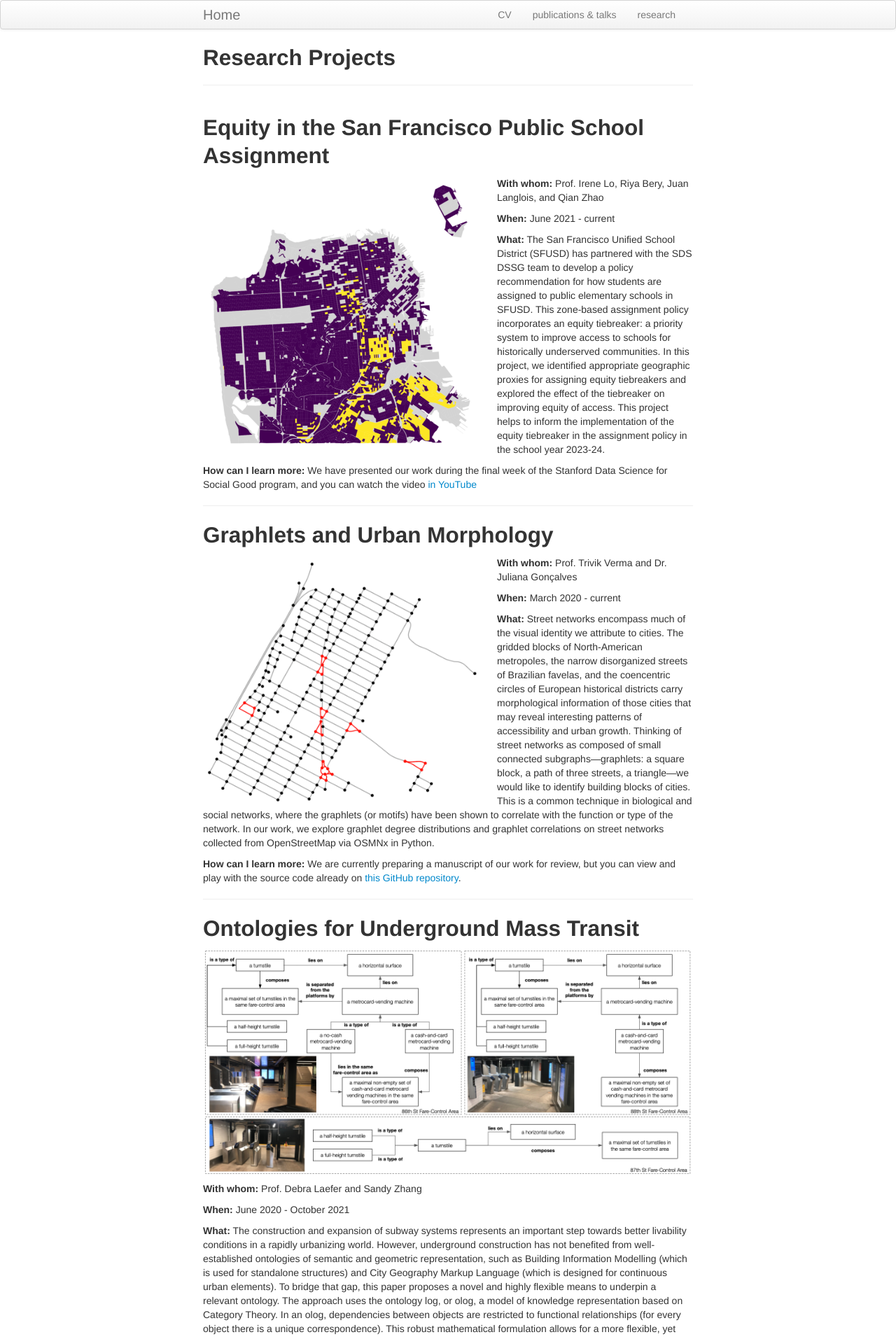
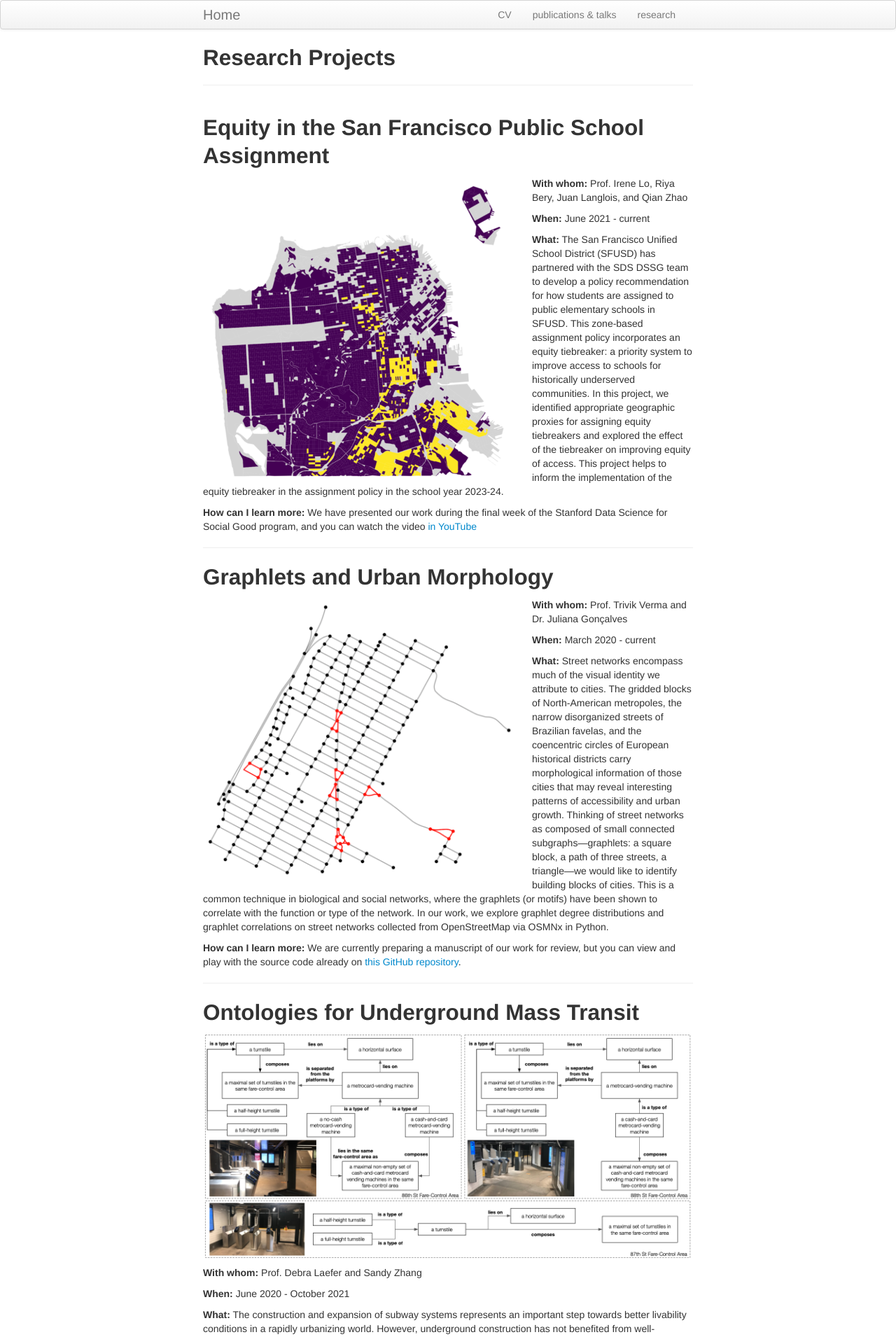
Before and after one commit to gsagostini/gsagostini.github.io, a Jekyll site: the page built from pages/projects.md, in a window 1280 px wide. Shown: the top 1910 px of the page at 70% size. Built offline with Jekyll 4.4.1, drawn with Linux system fonts in a browser that asks for light colours.

Commit message:
centered img of log

```diff
--- a/pages/projects.md
+++ b/pages/projects.md
@@ -5,7 +5,7 @@ description: This is what I am up to
 ---
 ## Equity in the San Francisco Public School Assignment
 
-<img align="left" src="../images/research/sfusd.png" width="400" height="400" style="float:left; padding-right:20px">
+<img align="left" src="../images/research/sfusd.png" width="450" height="450" style="float:left; padding-right:20px">
 
 **With whom:** Prof. Irene Lo, Riya Bery, Juan Langlois, and Qian Zhao
 
@@ -18,7 +18,7 @@ description: This is what I am up to
 ---
 ## Graphlets and Urban Morphology
 
-<img align="left" src="../images/research/graphlet.png" width="400" height="400" style="float:left; padding-right:20px">
+<img align="left" src="../images/research/graphlet.png" width="450" height="450" style="float:left; padding-right:20px">
 
 **With whom:** Prof. Trivik Verma and Dr. Juliana Gonçalves
 
@@ -31,7 +31,7 @@ description: This is what I am up to
 ---
 ## Ontologies for Underground Mass Transit
 
-<img align="center" src="../images/research/olog.png" width="900" height="400" >
+<img class="center" src="../images/research/olog.png" width="900" height="450" >
 
 **With whom:** Prof. Debra Laefer and Sandy Zhang
 
@@ -44,7 +44,7 @@ description: This is what I am up to
 ---
 ## Knot Surgery and Integer Characterizing Slopes
 
-<img align="left" src="../images/research/knot.png" width="400" height="400" style="float:left; padding-right:20px">
+<img align="left" src="../images/research/knot.png" width="450" height="450" style="float:left; padding-right:20px">
 
 **With whom:** Prof. Kyle Hayden, Prof. Aliakbar Daemi, Sophia Chen, Christian Serio, Cecilia Wang, Anton Wu, and Kexin Wu
 
```
